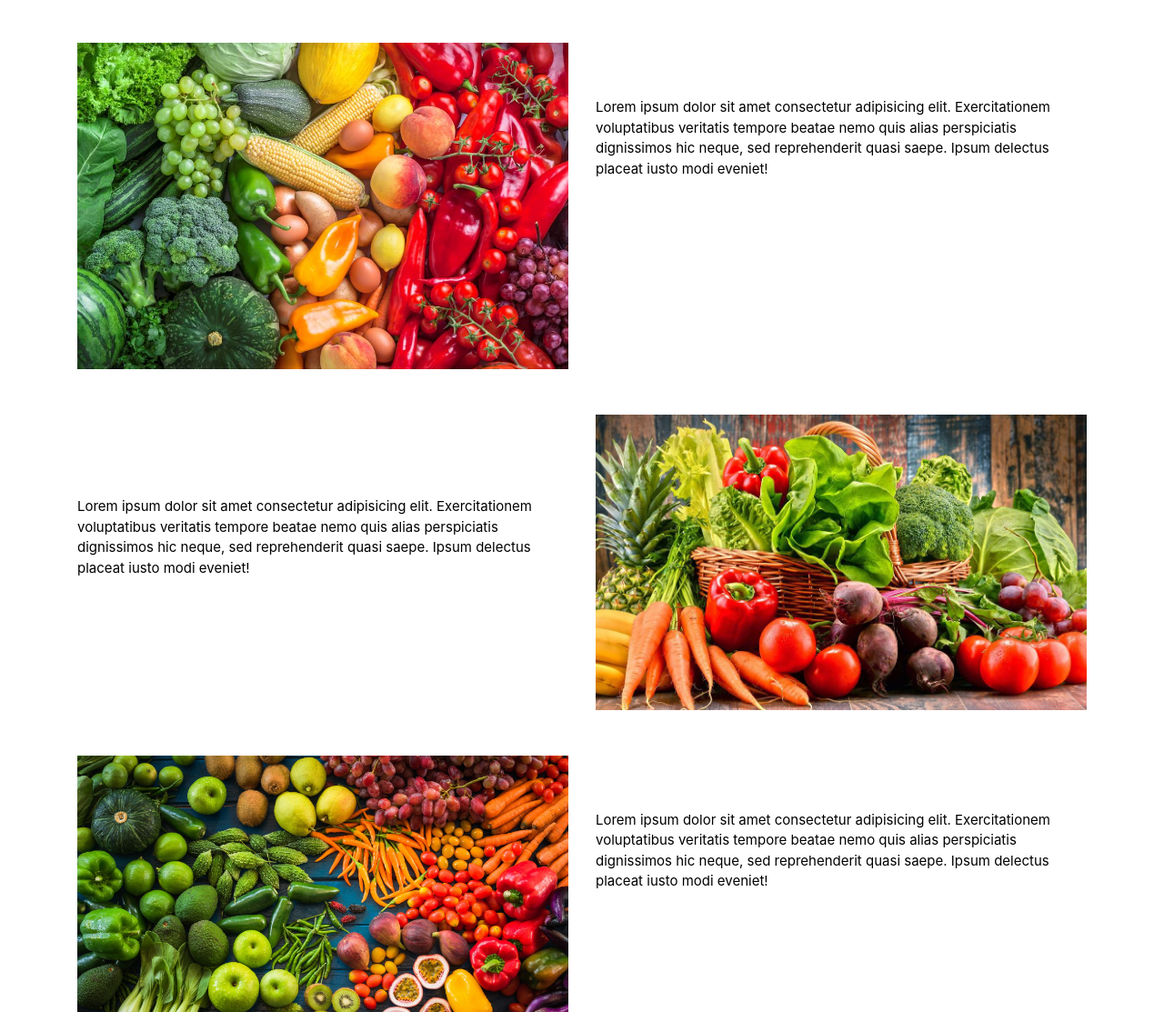
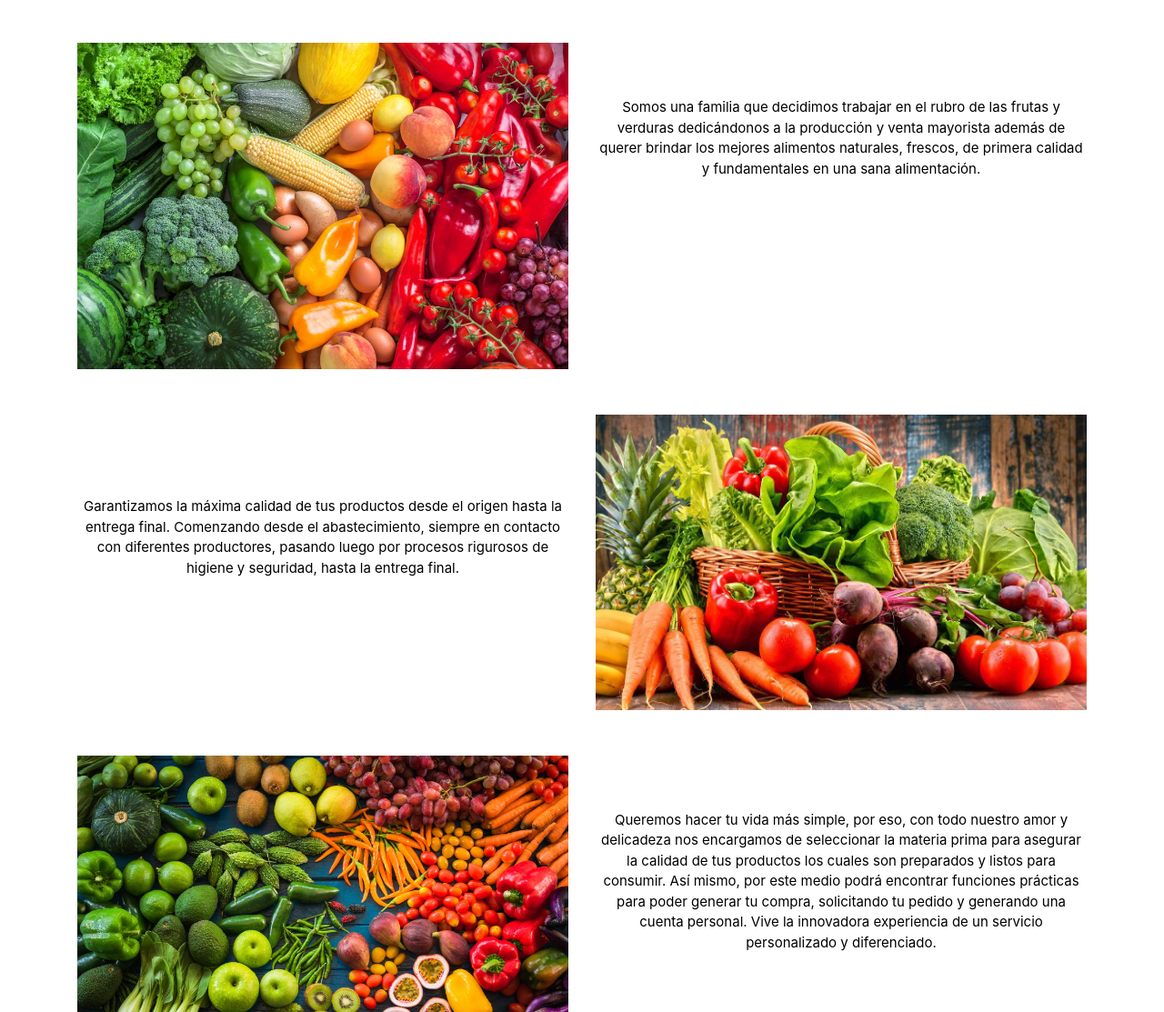
Before and after one commit to hparra07/miProyecto, a plain HTML site: page quienesSomos_nuevo.html in a window 1280 px wide. Shown: the part 187-1300 px from the top of the page at 91% size. Drawn offline with nearby package versions, Linux system fonts and the light colour scheme.

Commit message:
Agregué info en la pagina quienes somos

```diff
--- a/quienesSomos_nuevo.html
+++ b/quienesSomos_nuevo.html
@@ -59,7 +59,7 @@
                         <img src="imagenes/verduras_uno.jpg" alt="" class="img-fluid">
                     </div>
                     <div class="col-md-6" id="verdur">
-                        <p>Lorem ipsum dolor sit amet consectetur adipisicing elit. Exercitationem voluptatibus veritatis tempore beatae nemo quis alias perspiciatis dignissimos hic neque, sed reprehenderit quasi saepe. Ipsum delectus placeat iusto modi eveniet!</p>
+                        <p>Somos una familia que decidimos trabajar en el rubro de las frutas y verduras dedicándonos a la producción y venta mayorista además de querer brindar los mejores alimentos naturales, frescos, de primera calidad y fundamentales en una sana alimentación.</p>
                     </div>
                 </div>
             </div>
@@ -68,7 +68,7 @@
             <div class="container">
                 <div class="row">
                     <div class="col-md-6" id="verdu">
-                        <p>Lorem ipsum dolor sit amet consectetur adipisicing elit. Exercitationem voluptatibus veritatis tempore beatae nemo quis alias perspiciatis dignissimos hic neque, sed reprehenderit quasi saepe. Ipsum delectus placeat iusto modi eveniet!</p>
+                        <p>Garantizamos la máxima calidad de tus productos desde el origen hasta la entrega final. Comenzando desde el abastecimiento, siempre en contacto con diferentes productores, pasando luego por procesos rigurosos de higiene y seguridad, hasta la entrega final.</p>
                     </div>
                     <div class="col-md-6" id="margen">
                         <img src="imagenes/verduras_dos.jpg" alt="" class="img-fluid">
@@ -83,7 +83,7 @@
                         <img src="imagenes/verduras_tres.jpeg" alt="" class="img-fluid">
                     </div>
                     <div class="col-md-6" id="verdur">
-                        <p>Lorem ipsum dolor sit amet consectetur adipisicing elit. Exercitationem voluptatibus veritatis tempore beatae nemo quis alias perspiciatis dignissimos hic neque, sed reprehenderit quasi saepe. Ipsum delectus placeat iusto modi eveniet!</p>
+                        <p>Queremos hacer tu vida más simple, por eso, con todo nuestro amor y delicadeza nos encargamos de seleccionar la materia prima para asegurar la calidad de tus productos los cuales son preparados y listos para consumir. Así mismo, por este medio podrá encontrar funciones prácticas para poder generar tu compra, solicitando tu pedido y generando una cuenta personal. Vive la innovadora experiencia de un servicio personalizado y diferenciado.</p>
                     </div>
                 </div>
             </div>
@@ -92,7 +92,7 @@
             <div class="container">
                 <div class="row">
                     <div class="col-md-6" id="verdu">
-                        <p>Lorem ipsum dolor sit amet consectetur adipisicing elit. Exercitationem voluptatibus veritatis tempore beatae nemo quis alias perspiciatis dignissimos hic neque, sed reprehenderit quasi saepe. Ipsum delectus placeat iusto modi eveniet!</p>
+                        <p>Ante esta nueva situación ofrecemos delivery, tienda online y también descuentos y promociones en toda nuestra línea de venta para brindarte mas comodidad.</p>
                     </div>
                     <div class="col-md-6" id="margen">
                         <img src="imagenes/delivery.jpg" alt="" class="img-fluid">
--- a/sass/scss/estilos.scss
+++ b/sass/scss/estilos.scss
@@ -254,9 +254,13 @@ footer{
 }
 #verdu{
     margin-top: 140px;
+    display: flex;
+    text-align: center;
 }
 #verdur{
     margin-top: 110px;
+    display: flex;
+    text-align: center;
 }
 #margen{
     margin-top: 50px;
```
Also changed, not shown: sass/css/style.css.
